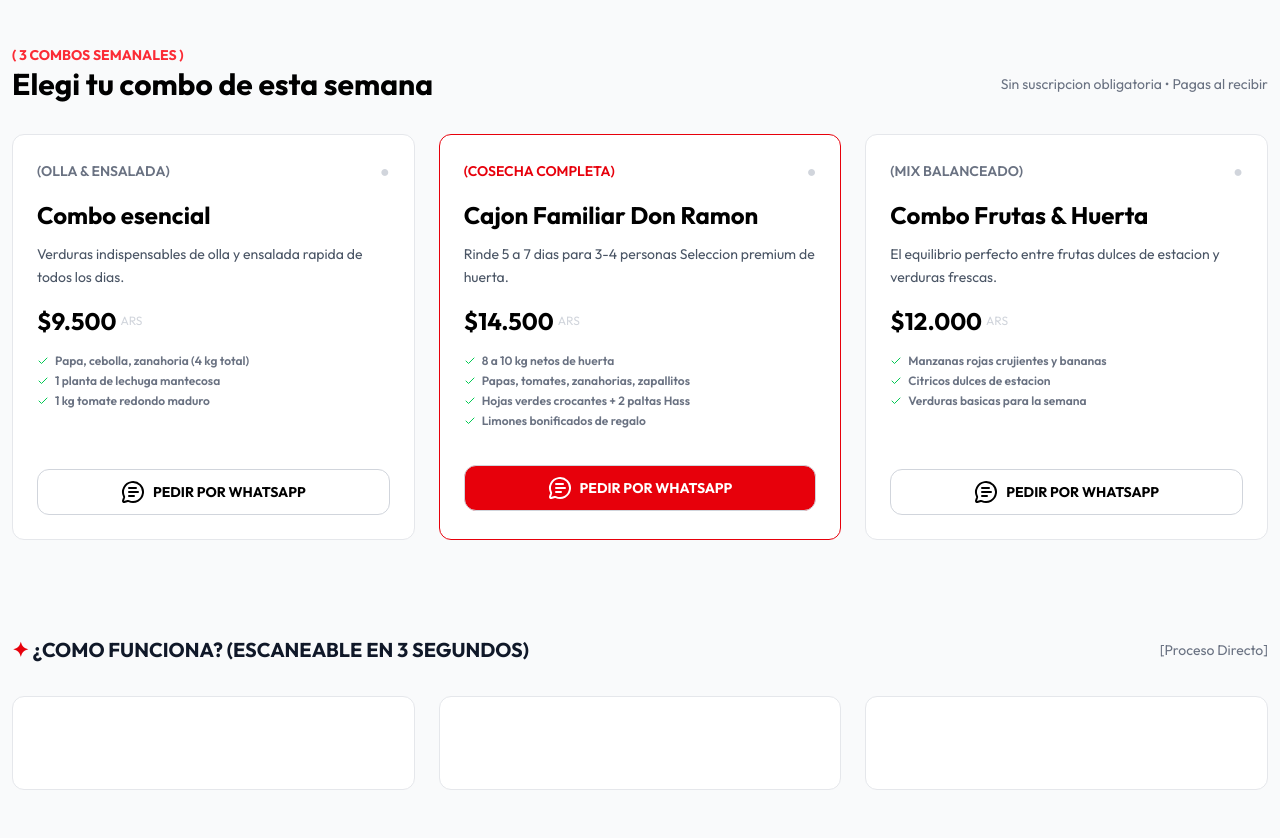
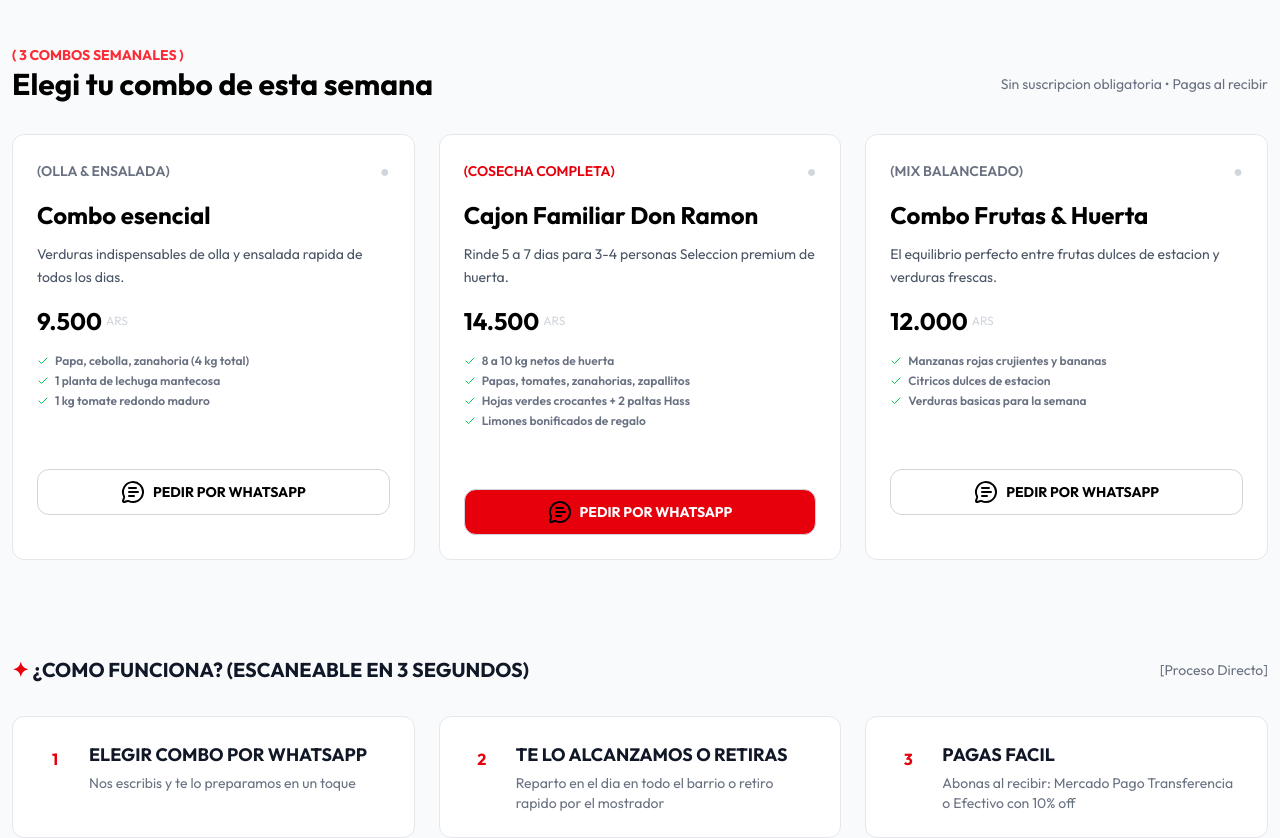
Before and after one commit to marelizal/frutix-template, a Next.js app in the folder landing/: page / in a window 1280 px wide. Shown: the part 560-1398 px from the top of the page. Built offline with nearby package versions, Linux system fonts and the light colour scheme.

Commit message:
se agrego logica al componente offer y al componente step

```diff
--- a/landing/data.json
+++ b/landing/data.json
@@ -1,17 +1,61 @@
-[
+{
+  "steps": [
     {
-        "step":1,
-        "title":"Elegir combo por whatsapp",
-        "description":"Nos escribis y te lo preparamos en un toque"
+      "step": 1,
+      "title": "Elegir combo por whatsapp",
+      "description": "Nos escribis y te lo preparamos en un toque"
     },
     {
-        "step":2,
-        "title":"Te lo alcanzamos o retiras",
-        "description":"Reparto en el dia en todo el barrio o retiro rapido por el mostrador"
+      "step": 2,
+      "title": "Te lo alcanzamos o retiras",
+      "description": "Reparto en el dia en todo el barrio o retiro rapido por el mostrador"
     },
     {
-        "step":3,
-        "title":"Pagas facil",
-        "description":"Abonas al recibir: Mercado Pago Transferencia o Efectivo con 10% off"
+      "step": 3,
+      "title": "Pagas facil",
+      "description": "Abonas al recibir: Mercado Pago Transferencia o Efectivo con 10% off"
     }
-]
+  ],
+  "offers": [
+    {
+      "ofer": 1,
+      "title": "Combo esencial",
+      "description": "Verduras indispensables de olla y ensalada rapida de todos los dias.",
+      "price": "9.500",
+      "items": [
+        "Papa, cebolla, zanahoria (4 kg total)",
+        "1 planta de lechuga mantecosa",
+        "1 kg tomate redondo maduro"
+      ],
+      "tag": "(OLLA & ENSALADA)",
+      "featured": false
+    },
+    {
+      "ofer": 2,
+      "title": "Cajon Familiar Don Ramon",
+      "description": "Rinde 5 a 7 dias para 3-4 personas Seleccion premium de huerta.",
+      "price": "14.500",
+      "items": [
+        "8 a 10 kg netos de huerta",
+        "Papas, tomates, zanahorias, zapallitos",
+        "Hojas verdes crocantes + 2 paltas Hass",
+        "Limones bonificados de regalo"
+      ],
+      "tag": "(COSECHA COMPLETA)",
+      "featured": true
+    },
+    {
+      "ofer": 3,
+      "title": "Combo Frutas & Huerta",
+      "description": "El equilibrio perfecto entre frutas dulces de estacion y verduras frescas.",
+      "price": "12.000",
+      "items": [
+        "Manzanas rojas crujientes y bananas",
+        "Citricos dulces de estacion",
+        "Verduras basicas para la semana"
+      ],
+      "tag": "(MIX BALANCEADO)",
+      "featured": false
+    }
+  ]
+}
--- a/landing/src/components/offers.tsx
+++ b/landing/src/components/offers.tsx
@@ -8,9 +8,27 @@
  *
  */
 
+import offersdata from "../../data.json";
+
+// Definimos la interfaz que describe cada oferta
+interface OfferItem {
+  ofer: number;
+  title: string;
+  description: string;
+  price: string;
+  items: string[];
+  tag: string;
+  featured: boolean;
+}
+
 import { Check, MessageCircleText } from "lucide-react";
 
 function Offers() {
+  // tipamos y aseguramos que los datos importados cumplan con la estructura
+
+  const offers = offersdata.offers as OfferItem[];
+  const phone = "3624304308";
+
   return (
     <section className="bg-gray-50 p-3 py-12">
       <span className="text-red-500 font-bold text-sm">
@@ -21,112 +39,68 @@ function Offers() {
         <h1 className=" text-3xl font-bold text-black">
           Elegi tu combo de esta semana
         </h1>
-        <span className="text-sm text-gray-500">Sin suscripcion obligatoria <span>•</span> Pagas al recibir</span>
+        <span className="text-sm text-gray-500">
+          Sin suscripcion obligatoria <span>•</span> Pagas al recibir
+        </span>
       </div>
 
       {/* Contenedor 3 tarjetas de Combos */}
       <div className="grid grid-cols-1 md:grid-cols-3 gap-6 w-full">
 
 
-        {/* Combo 1        */}
-        <div className="border border-gray-200 p-6 gap-4 bg-white rounded-xl">
+
+        {offers.map((offer: OfferItem) => {
+
+          // construimos el mensaje predefinido dinamicamente
+
+          const whatsappMessage=encodeURIComponent(`Hola, quiero la oferta: *${offer.title}* (${offer.price}). ¿Me comunican los detalles para recibirlo? `)
+          const whatsappUrl=`https://wa.me/${phone}? text=?${whatsappMessage}`
+
+          return (
+
+          <div
+            key={offer.ofer}
+            className="border border-gray-200 p-6 gap-4 bg-white rounded-xl"
+          >
             <div className="flex flex-cols sm:flex-row items-center sm:justify-between justify-center text-center sm:text-left gap-3 sm:gap-4 mb-4">
-              <span className="text-gray-500 text-sm font-semibold">(OLLA & ENSALADA)</span> <span className="text-right text-gray-300">●</span>
+              <span className={`${offer.featured ? "text-red-600":"text-gray-500"} text-sm font-semibold`}>
+                {offer.tag}
+              </span>{" "}
+              <span className="text-right text-gray-300">●</span>
             </div>
             <h2 className="text-2xl font-bold text-black mb-3">
-              Combo esencial
-
+              {offer.title}
             </h2>
             <p className="text-sm text-gray-600 leading-relaxed mb-4">
-              Verduras indispensables de olla y ensalada rapida de todos los dias.
+              {offer.description}
             </p>
             <div className="flex flex-cols sm:flex-row items-center text-center sm:text-left gap-1 sm:gap-1 mb-4">
-              <h2 className="text-black text-2xl font-bold">$9.500</h2> <span className="text-xs  text-gray-300">ARS</span>
+              <h2 className="text-black text-2xl font-bold">{offer.price}</h2>{" "}
+              <span className="text-xs  text-gray-300">ARS</span>
             </div>
-            <p className="text-xs text-gray-500 my-1 font-semibold flex items-center gap-1.5">
-              <span><Check className="w-3 h-3 text-green-500 " /></span>Papa, cebolla, zanahoria (4 kg total)
+
+            {/* Aca se renderiza cada item que trae esta oferta */}
+            {offer.items.map((detail: string, index: number) => (
+              <p key={index} className="text-xs text-gray-500 my-1 font-semibold flex items-center gap-1.5">
+                <span>
+                  <Check className="w-3 h-3 text-green-500 " />
+                </span>
+                {detail}
               </p>
-            <p className="text-xs text-gray-500 my-1 font-semibold flex items-center gap-1.5">
-              <span><Check className="w-3 h-3 text-green-500 " /></span>1 planta de lechuga mantecosa
-            </p>
-            <p className="text-xs text-gray-500 my-1 font-semibold flex items-center gap-1.5">
-              <span><Check className="w-3 h-3 text-green-500 " /></span>1 kg tomate redondo maduro
-            </p>
+            ))}
+
             <a
-              className="inline-flex items-center justify-center gap-2 w-full bg-white text-black uppercase text-sm font-bold mt-14 border border-gray-300 rounded-xl py-2.5 px-4 hover:bg-green-500 transition-colors"
-              href=""
+              className={`inline-flex items-center justify-center gap-2 w-full text-black
+               uppercase text-sm font-bold mt-14 border border-gray-300 rounded-xl py-2.5 px-4 hover:bg-red-300 hover:text-white
+               transition-colors ${offer.featured ? "bg-red-600 text-white" :"bg-white text-black"}`}
+              href={whatsappUrl}
+              target="_blank"
+              rel="noopener noreferrer"
             >
-             <MessageCircleText color="black"/> pedir por whatsapp
+              <MessageCircleText color="black" /> pedir por whatsapp
             </a>
           </div>
-
-
-        {/* Combo 2        */}
-        <div className="border border-red-600 p-6 gap-4 bg-white rounded-xl">
-            <div className="flex flex-cols sm:flex-row items-center sm:justify-between justify-center text-center sm:text-left gap-3 sm:gap-4 mb-4">
-              <span className="text-red-600 text-sm font-semibold">(COSECHA COMPLETA)</span> <span className="text-right text-gray-300">●</span>
-            </div>
-            <h2 className="text-2xl font-bold text-black mb-3">
-              Cajon Familiar Don Ramon
-
-            </h2>
-            <p className="text-sm text-gray-600 leading-relaxed mb-4">
-              Rinde 5 a 7 dias para 3-4 personas Seleccion premium de huerta.
-            </p>
-            <div className="flex flex-cols sm:flex-row items-center text-center sm:text-left gap-1 sm:gap-1 mb-4">
-              <h2 className="text-black text-2xl font-bold">$14.500</h2> <span className="text-xs  text-gray-300">ARS</span>
-            </div>
-            <p className="text-xs text-gray-500 my-1 font-semibold flex items-center gap-1.5">
-              <span><Check className="w-3 h-3 text-green-500 " /></span>8 a 10 kg netos de huerta
-            </p>
-            <p className="text-xs text-gray-500 my-1 font-semibold flex items-center gap-1.5">
-              <span><Check className="w-3 h-3 text-green-500 " /></span>Papas, tomates, zanahorias, zapallitos          </p>
-            <p className="text-xs text-gray-500 my-1 font-semibold flex items-center gap-1.5">
-              <span><Check className="w-3 h-3 text-green-500 " /></span>Hojas verdes crocantes + 2 paltas Hass            </p>
-            <p className="text-xs text-gray-500 my-1 font-semibold flex items-center gap-1.5">
-              <span><Check className="w-3 h-3 text-green-500 " /></span>Limones bonificados de regalo          </p>
-            <a
-              className="inline-flex items-center justify-center gap-2 w-full bg-red-600 text-white uppercase text-sm font-bold mt-8 border border-gray-300 rounded-xl py-2.5 px-4 hover:bg-green-500 transition-colors"
-              href=""
-            >
-             <MessageCircleText color="white"/> pedir por whatsapp
-            </a>
-        </div>
-
-
-        {/* Combo 3        */}
-        <div className="border border-gray-200 p-6 gap-4 bg-white rounded-xl">
-            <div className="flex flex-cols sm:flex-row items-center sm:justify-between justify-center text-center sm:text-left gap-3 sm:gap-4 mb-4">
-              <span className="text-gray-500 text-sm font-semibold">(MIX BALANCEADO)</span> <span className="text-right text-gray-300">●</span>
-            </div>
-            <h2 className="text-2xl font-bold text-black mb-3">
-              Combo Frutas & Huerta
-
-            </h2>
-            <p className="text-sm text-gray-600 leading-relaxed mb-4">
-              El equilibrio perfecto entre frutas dulces de estacion y verduras frescas.
-            </p>
-            <div className="flex flex-cols sm:flex-row items-center text-center sm:text-left gap-1 sm:gap-1 mb-4">
-              <h2 className="text-black text-2xl font-bold">$12.000</h2> <span className="text-xs  text-gray-300">ARS</span>
-            </div>
-            <p className="text-xs text-gray-500 my-1 font-semibold flex items-center gap-1.5">
-              <span><Check className="w-3 h-3 text-green-500 " /></span>Manzanas rojas crujientes y bananas
-            </p>
-            <p className="text-xs text-gray-500 my-1 font-semibold flex items-center gap-1.5">
-              <span><Check className="w-3 h-3 text-green-500 " /></span>Citricos dulces de estacion
-            </p>
-            <p className="text-xs text-gray-500 my-1 font-semibold flex items-center gap-1.5">
-              <span><Check className="w-3 h-3 text-green-500 " /></span>Verduras basicas para la semana
-            </p>
-            <a
-              className="inline-flex items-center justify-center gap-2 w-full bg-white text-black uppercase text-sm font-bold mt-14 border border-gray-300 rounded-xl py-2.5 px-4 hover:bg-green-500 transition-colors"
-              href=""
-            >
-             <MessageCircleText color="black"/> pedir por whatsapp
-            </a>
-        </div>
-
-
+        )})}
       </div>
     </section>
   );
--- a/landing/src/components/steps.tsx
+++ b/landing/src/components/steps.tsx
@@ -16,7 +16,7 @@ interface StepItem {
 
 function Steps() {
   // 2. Tipamos y aseguramos que los datos importados del JSON cumplan con la estructura aquí
-  const steps = stepsdata as StepItem[];
+  const steps = stepsdata.steps as StepItem[];
 
   return (
     <section className="bg-gray-50 p-3 py-12">
@@ -31,17 +31,17 @@ function Steps() {
       {/* Contenedor de tarjetas mapeadas */}
       <div className="grid grid-cols-1 md:grid-cols-3 gap-6 w-full">
         {steps.map((item: StepItem) => (
-          <div  className="bg-white border border-gray-200 rounded-xl p-6 flex flex-start gap-4" >
+          <div key={item.step} className="bg-white border border-gray-200 rounded-xl p-6 flex flex-start gap-4" >
             {/* 3. Usamos llaves {} para renderizar el número y activar el autocompletado */}
             <span className="w-9 h-9 rounded-lg text-red-600 font-bold flex items-center justify-center shrink-0 mb-2">
-
+            {item.step}
             </span>
             <div>
               <h3 className="uppercase text-lg font-bold text-gray-900 mb-1">
-
+               {item.title}
               </h3>
               <p className="text-sm text-gray-500">
-
+               {item.description}
               </p>
             </div>
           </div>
```
Lines whose indentation alone changed are shown as unchanged.
